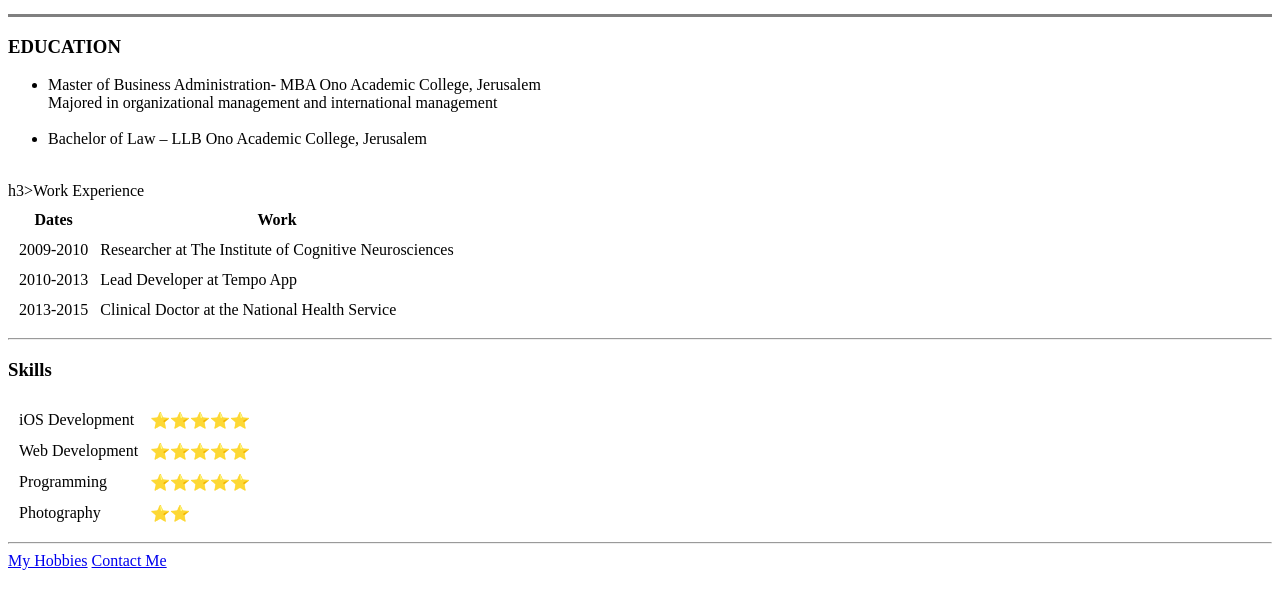
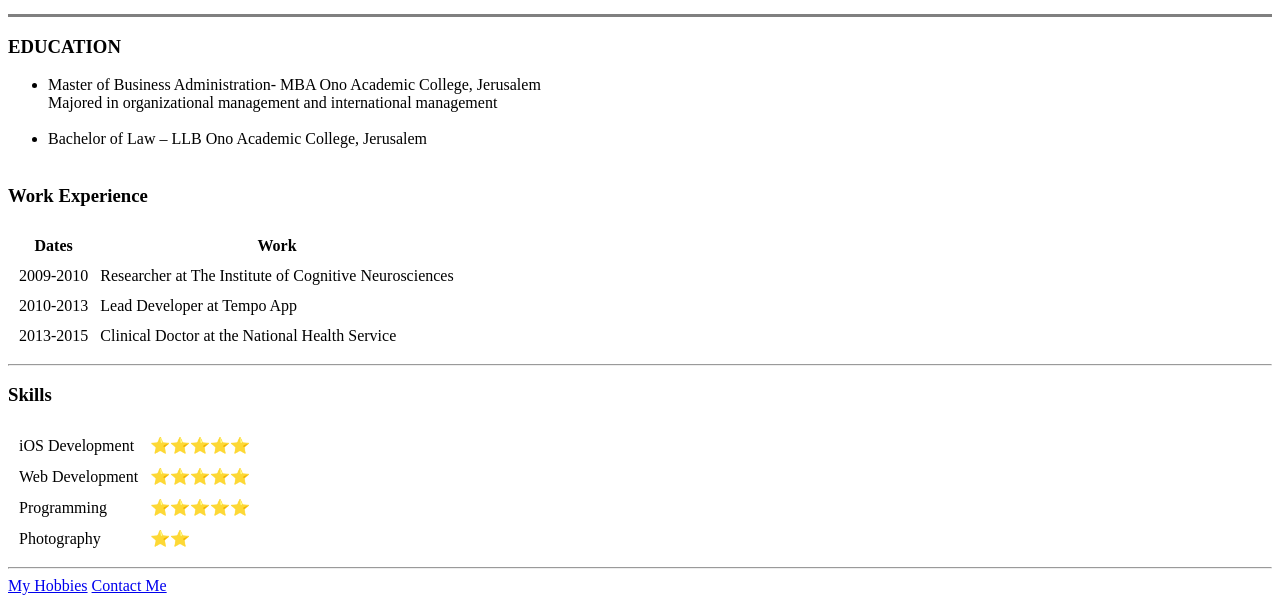
Before and after one commit to 5665473/CV, a plain HTML site: page index.html in a window 1280 px wide. Shown: the part 322-925 px from the top of the page. Before the commit the page ends 900 px from the top, so only its background shows below. Drawn offline with Linux system fonts and the light colour scheme.

Commit message:
<h3 update

```diff
--- a/index.html
+++ b/index.html
@@ -23,7 +23,7 @@
 
     <li>Bachelor of Law – LLB Ono Academic College, Jerusalem</li> <br>
   </ul>
-  h3>Work Experience</h3>
+  <h3>Work Experience</h3>
       <table cellspacing="10">
         <thead>
           <tr>
```
